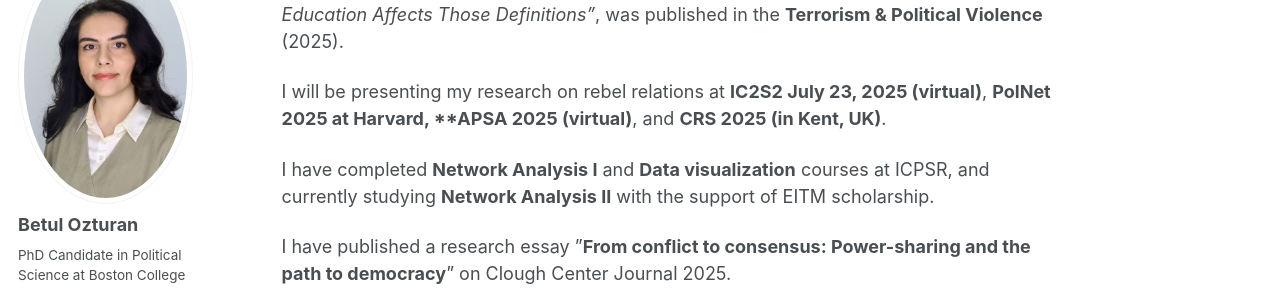
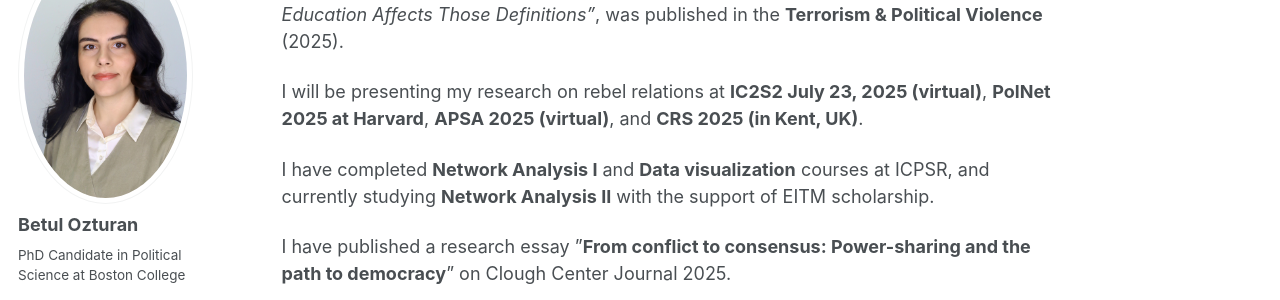
Before and after one commit to betulozturan/betulozturan.github.io, a Jekyll site: the page built from _pages/about.md, in a window 1280 px wide and 900 px high, scrolled down 407 px. Shown: the part 152-452 px from the top of the window. Built offline with Jekyll 4.4.1, drawn with Linux system fonts in a browser that asks for light colours; some web fonts are replaced.

```diff
--- a/_pages/about.md
+++ b/_pages/about.md
@@ -15,7 +15,7 @@ What is going on?
 ======
 My most recent publication, *“How Students and the Public Define Terrorism, and How Education Affects Those Definitions”*, was published in the **Terrorism & Political Violence** (2025).
 
-I will be presenting my research on rebel relations at **IC2S2 July 23, 2025 (virtual)**, **PolNet 2025 at Harvard****, **APSA 2025 (virtual)**, and **CRS 2025 (in Kent, UK)**.
+I will be presenting my research on rebel relations at **IC2S2 July 23, 2025 (virtual)**, **PolNet 2025 at Harvard**, **APSA 2025 (virtual)**, and **CRS 2025 (in Kent, UK)**.
 
 I have completed **Network Analysis I** and **Data visualization** courses at ICPSR, and currently studying **Network Analysis II** with the support of EITM scholarship.
 
```
